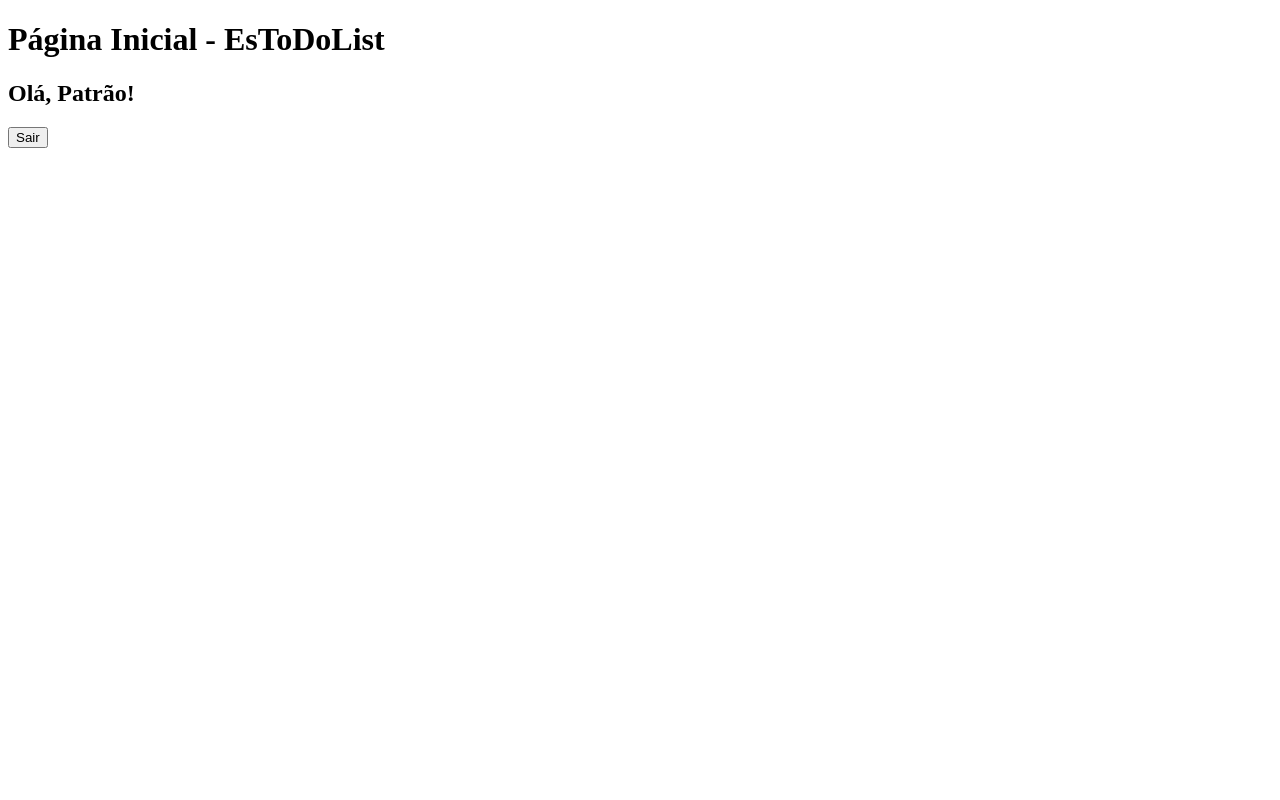
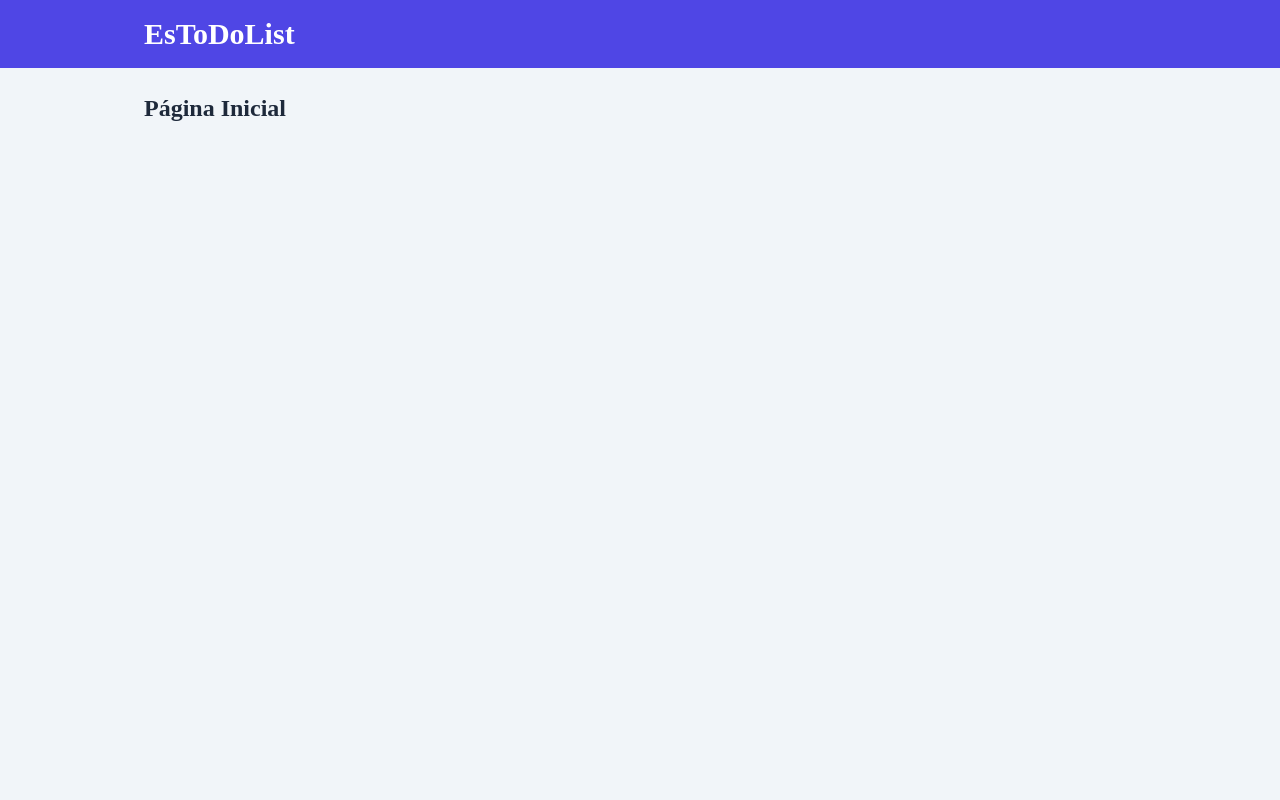
Before and after one commit to murilosantos-dev/estodolistweb, a Flask app: page / in a window 1280 px wide. Run offline with Flask 3, Linux system fonts and the light colour scheme; the visitor is signed in with stand-in values (Sample User, id 1); some libraries are stand-ins or nearby versions.

Commit message:
Feat: Refatorar estrutura HTML para utilizar templates com base em "base.html"

```diff
--- /dev/null
+++ b/templates/base.html
@@ -0,0 +1,20 @@
+<!DOCTYPE html>
+<html lang="pt-br">
+<head>
+    <meta charset="UTF-8">
+    <meta name="viewport" content="width=device-width, initial-scale=1.0">
+    <script src="https://cdn.tailwindcss.com"></script>
+    <Link rel="stylesheet" href="{{ url_for('static', filename='style.css') }}">
+    <title> {% block title %} EsToDoList {% endblock %} </title>
+</head>
+<body class="bg-slate-100  text-slate-800 min-h-screen">
+    <header class="bg-indigo-600 text-white">
+        <div class="max-w-5xl mx-auto px-4 py-4 flex items-center justify-between">
+            <h1 class="text-xl md:text-3xl font-bold">EsToDoList</h1>
+        </div>
+    </header>
+
+    {% block content %}
+    {% endblock %}
+</body>
+</html>
--- a/templates/index.html
+++ b/templates/index.html
@@ -1,13 +1,8 @@
-<!DOCTYPE html>
-<html lang="pt-br">
-<head>
-    <meta charset="UTF-8">
-    <meta name="viewport" content="width=device-width, initial-scale=1.0">
-    <title>EsToDoList</title>
-</head>
-<body>
-    <h1>Página Inicial - EsToDoList</h1>
-    <h2>Olá, Patrão!</h2>
-    <a href="/logout"><button>Sair</button></a>
-</body>
-</html>
+{% extends "base.html" %}
+{% block title %}Início | EsToDoList {% endblock %}
+
+{% block content %}
+    <main class="max-w-5xl mx-auto px-4 py-6">
+        <h2 class="text-2xl font-bold">Página Inicial</h2>
+    </main>
+{% endblock %}
```
